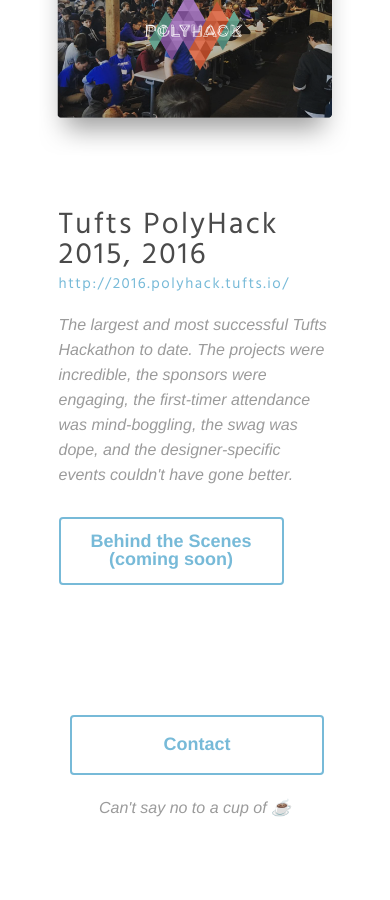
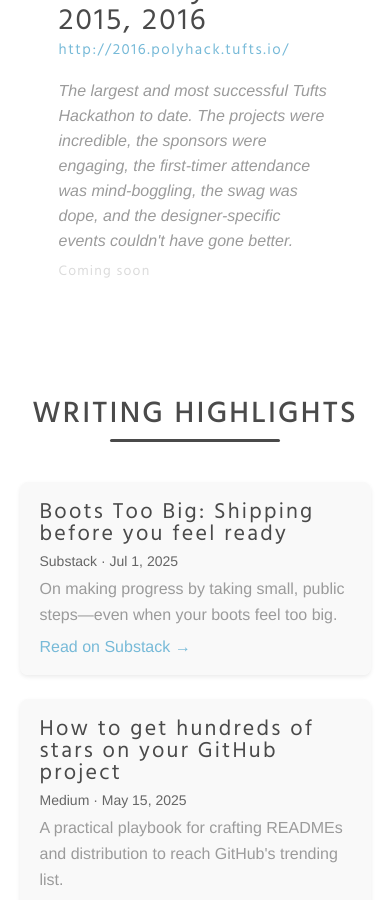
Before and after one commit to cwRichardKim/PersonalWebsite, a Jekyll site: the page built from index.html, in a window 390 px wide and 900 px high, scrolled down 6869 px. Built offline with Jekyll 4.4.1, drawn with Linux system fonts in a browser that asks for light colours; some of the changed text lies outside the part shown.

Commit message:
Add writing highlights section with new collection and styling
Co-authored-by: cwrichardkim93 <cwrichardkim93@gmail.com>

```diff
--- a/_config.yml
+++ b/_config.yml
@@ -37,6 +37,8 @@ collections:
     output: false
   highlights:
     output: true
+  writing:
+    output: true
 
 exclude:
   - Gemfile
--- /dev/null
+++ b/_includes/writing-card.html
@@ -0,0 +1,8 @@
+<div class="writing_card">
+  <div class="writing_title"><a href="{{ include.entry.url }}" target="_blank">{{ include.entry.title }}</a></div>
+  <div class="writing_meta">{{ include.entry.source }} · {{ include.entry.date | date: "%b %-d, %Y" }}</div>
+  {% if include.entry.excerpt %}
+  <div class="writing_excerpt">{{ include.entry.excerpt }}</div>
+  {% endif %}
+  <div class="writing_actions"><a class="inline-cta" href="{{ include.entry.url }}" target="_blank">Read on {{ include.entry.source }} →</a></div>
+</div>
--- a/_sass/default.scss
+++ b/_sass/default.scss
@@ -445,6 +445,30 @@ a {
     text-decoration: underline;
   }
 
+  .inline-cta {
+    display: inline-flex;
+    align-items: center;
+    gap: 6px;
+    margin-top: 12px;
+    font-family: 'Hind', sans-serif;
+    letter-spacing: 1.2px;
+    font-size: 14px;
+    font-weight: 400;
+    color: $link-color;
+    text-decoration: none;
+
+    &:hover {
+      color: $link-color-hover;
+      text-decoration: underline;
+    }
+
+    &.disabled {
+      color: lighten($base-font-color, 25%);
+      pointer-events: none;
+      text-decoration: none;
+    }
+  }
+
   p {
     font-family: $base-font-family;
     font-style: italic;
@@ -513,8 +537,80 @@ a {
   }
 }
 
+/* writing highlights start */
+.writing_highlights {
+  width: 100%;
+  margin-top: 120px;
+  margin-bottom: 40px;
 
-/* project highlights end ----------------------------------------------------*/
+  h1 {
+    font-family: $h1-font-family;
+    letter-spacing: $h1-letter-spacing;
+    font-size: $h1-font-size;
+    font-weight: 500;
+    color: $h1-color;
+    text-align: center;
+  }
+
+  .title_underline {
+    width: 170px;
+    height: 3px;
+    border-radius: 1.5px;
+    background-color: #4A4A4A;
+    margin: 10px auto;
+  }
+
+  .writing_grid {
+    display: grid;
+    grid-template-columns: repeat(2, minmax(0, 1fr));
+    gap: 24px;
+    width: 90%;
+    max-width: 1100px;
+    margin: 40px auto 0 auto;
+  }
+
+  .writing_card {
+    background-color: rgba(249, 249, 249, 0.9);
+    border-radius: 8px;
+    box-shadow: 0 2px 4px rgba(0,0,0,0.08);
+    padding: 20px;
+  }
+
+  .writing_title {
+    font-family: $h2-font-family;
+    letter-spacing: $h2-letter-spacing;
+    font-size: 22px;
+    font-weight: $h2-font-weight;
+    margin: 0 0 8px 0;
+
+    a {
+      color: $h2-color;
+      text-decoration: none;
+
+      &:hover {
+        text-decoration: underline;
+      }
+    }
+  }
+
+  .writing_meta {
+    font-family: $base-font-family;
+    font-size: 14px;
+    color: #666;
+    margin-bottom: 8px;
+  }
+
+  .writing_excerpt {
+    font-family: $base-font-family;
+    color: $base-font-color;
+    line-height: 1.6;
+  }
+
+  .writing_actions {
+    margin-top: 12px;
+  }
+}
+/* writing highlights end ----------------------------------------------------*/
 
 
 /* HALF SCREEN */
@@ -577,6 +673,12 @@ a {
     max-width: 500px;
   }
   /** project highlights half screen end **/
+
+  /* writing highlights half screen */
+  .writing_highlights .writing_grid {
+    grid-template-columns: 1fr;
+  }
+  /* writing highlights half screen end */
 }
 
 
@@ -608,4 +710,13 @@ a {
     margin-top: 100px;
   }
   /** project highlights mobile end **/
+
+  /* writing highlights mobile */
+  .writing_highlights {
+    margin-top: 80px;
+  }
+  .writing_highlights .writing_grid {
+    grid-template-columns: 1fr;
+  }
+  /* writing highlights mobile end */
 }
--- /dev/null
+++ b/_writing/2025-05-15-medium.md
@@ -0,0 +1,8 @@
+---
+layout: null
+title: "How to get hundreds of stars on your GitHub project"
+source: "Medium"
+url: "https://blog.cwrichardkim.com/how-to-get-hundreds-of-stars-on-your-github-project-345b065e20a2"
+date: 2025-05-15
+excerpt: "A practical playbook for crafting READMEs and distribution to reach GitHub's trending list."
+---
--- /dev/null
+++ b/_writing/2025-07-01-bootstoobig.md
@@ -0,0 +1,8 @@
+---
+layout: null
+title: "Boots Too Big: Shipping before you feel ready"
+source: "Substack"
+url: "https://bootstoobig.com/p/shipping-before-you-feel-ready"
+date: 2025-07-01
+excerpt: "On making progress by taking small, public steps—even when your boots feel too big."
+---
--- a/index.html
+++ b/index.html
@@ -127,18 +127,29 @@ scripts:
         <a class= "link" href="{{post.link}}" target="_blank">{{post.link_title}}</a>
         <p>{{post.preview_description }}</p>
         {% if post.hidden %}
-          <a href="#"><div class="border_button">{{post.button_text}}<br>(coming soon)</div></a>
+          <span class="inline-cta disabled">Coming soon</span>
         {% else %}
-          <a href="{{post.url}}"><div class="border_button">{{post.button_text}}</div></a>
+          <a class="inline-cta" href="{{post.url}}">Details →</a>
         {% endif %}
       </div>
     </div>
     {% endfor %}
 
-    <a href="mailto:cwrichardkim@gmail.com"><div class="border_button larger_button">Contact</div></a>
-    <div class="button_subtext_container"><p class="button_subtext">Can't say no to a cup of ☕️</p></div>
+  </div>
 
+  <div class="writing_highlights" id="writing">
+    <h1>WRITING HIGHLIGHTS</h1>
+    <div class="title_underline"></div>
+    <div class="writing_grid">
+      {% assign writing_items = site.writing | sort: 'date' | reverse %}
+      {% for entry in writing_items limit:6 %}
+        {% include writing-card.html entry=entry %}
+      {% endfor %}
+    </div>
   </div>
+
+  <a href="mailto:cwrichardkim@gmail.com"><div class="border_button larger_button">Contact</div></a>
+  <div class="button_subtext_container"><p class="button_subtext">Can't say no to a cup of ☕️</p></div>
 
 </body>
 
```
